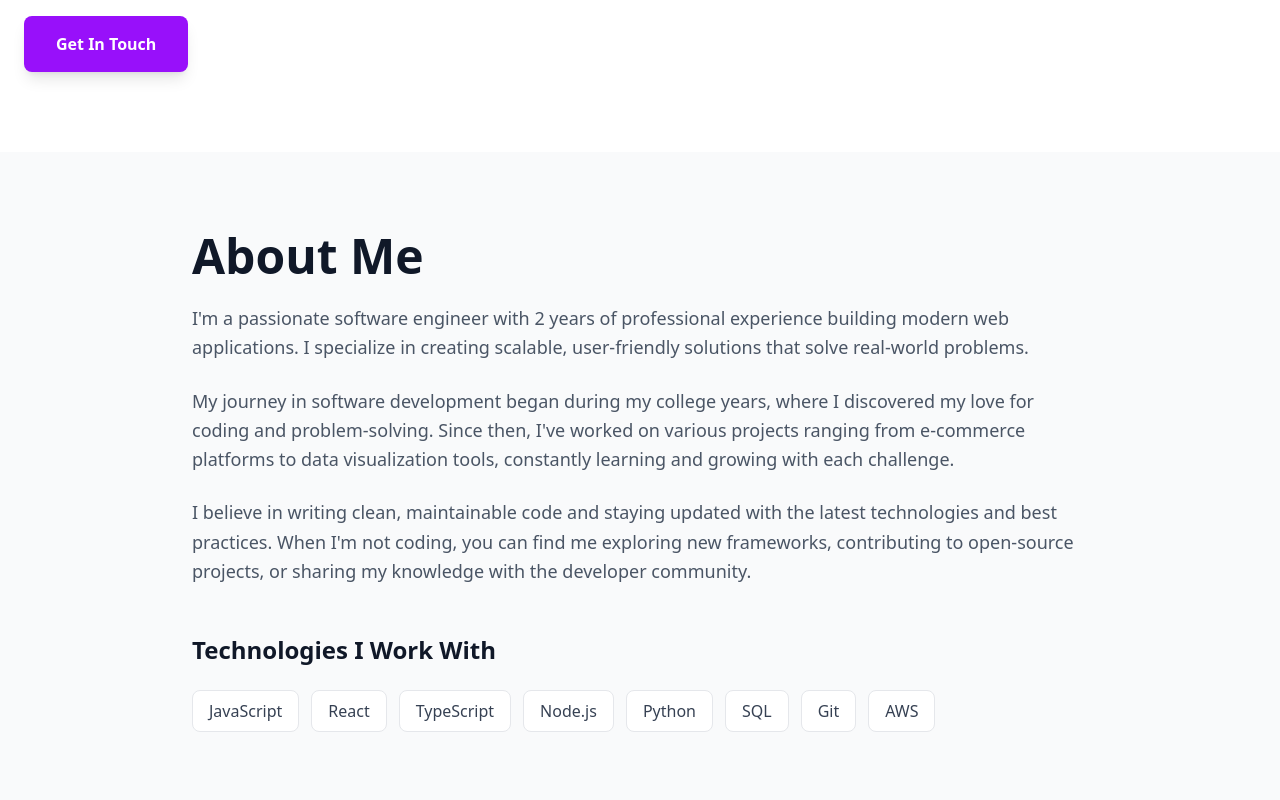
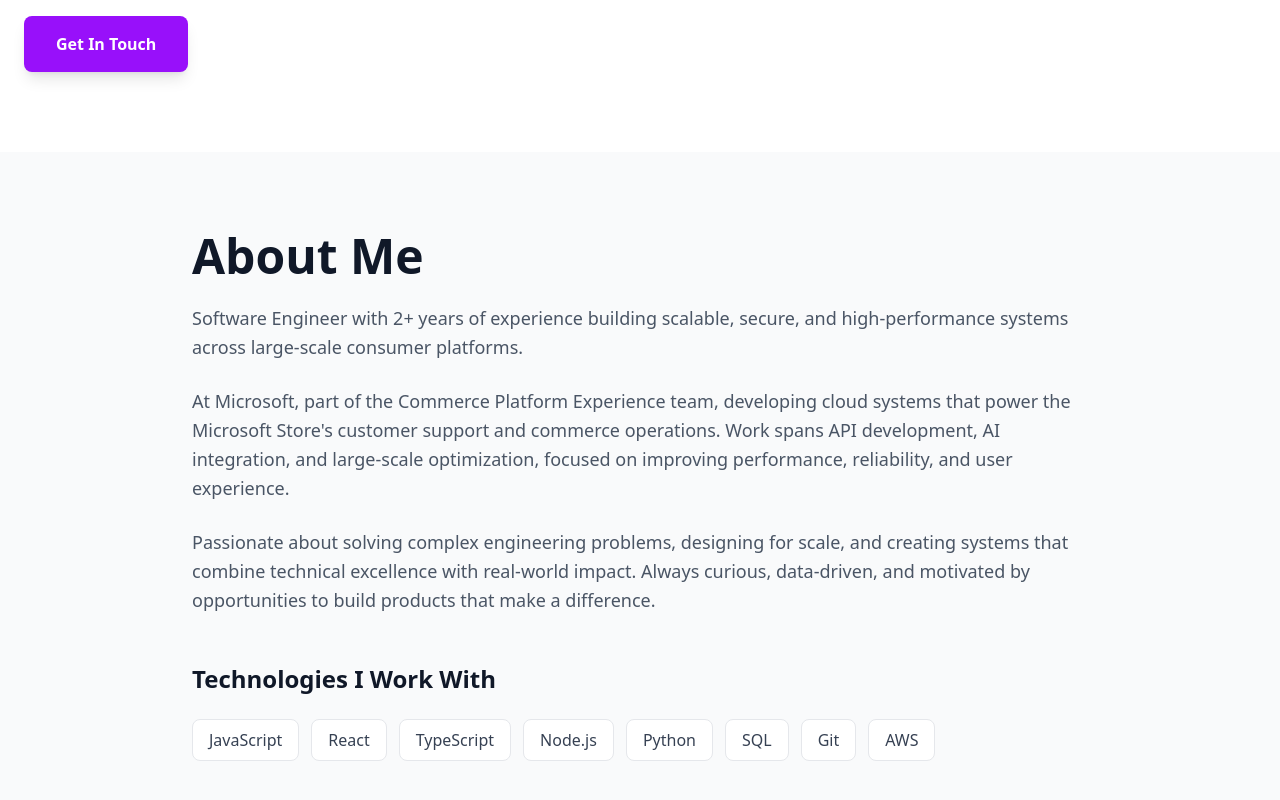
Before and after one commit to Aman-11381/portfolio-website, a React (Vite) app: page / in a window 1280 px wide. Shown: the part 506-1306 px from the top of the page. Built offline with nearby package versions, Linux system fonts and the light colour scheme.

Commit message:
Update Footer component with personal social links and revise AboutSection content for clarity and relevance

```diff
--- a/src/components/Footer.tsx
+++ b/src/components/Footer.tsx
@@ -13,7 +13,7 @@ function Footer() {
           {/* Right side - Social links */}
           <div className="flex items-center gap-6">
             <a
-              href="https://github.com/yourusername"
+              href="https://github.com/Aman-11381"
               target="_blank"
               rel="noopener noreferrer"
               className="flex items-center gap-2 text-white hover:text-purple-200 transition-colors font-medium"
@@ -35,7 +35,7 @@ function Footer() {
             </a>
 
             <a
-              href="https://linkedin.com/in/yourusername"
+              href="https://www.linkedin.com/in/aman11381/"
               target="_blank"
               rel="noopener noreferrer"
               className="flex items-center gap-2 text-white hover:text-purple-200 transition-colors font-medium"
--- a/src/sections/AboutSection.tsx
+++ b/src/sections/AboutSection.tsx
@@ -11,26 +11,24 @@ function AboutSection() {
           {/* Content */}
           <div className="space-y-6 text-gray-600 text-lg leading-relaxed">
             <p>
-              I'm a passionate software engineer with 2 years of professional
-              experience building modern web applications. I specialize in
-              creating scalable, user-friendly solutions that solve real-world
-              problems.
+              Software Engineer with 2+ years of experience building scalable,
+              secure, and high-performance systems across large-scale consumer
+              platforms.
             </p>
 
             <p>
-              My journey in software development began during my college years,
-              where I discovered my love for coding and problem-solving. Since
-              then, I've worked on various projects ranging from e-commerce
-              platforms to data visualization tools, constantly learning and
-              growing with each challenge.
+              At Microsoft, part of the Commerce Platform Experience team,
+              developing cloud systems that power the Microsoft Store's customer
+              support and commerce operations. Work spans API development, AI
+              integration, and large-scale optimization, focused on improving
+              performance, reliability, and user experience.
             </p>
 
             <p>
-              I believe in writing clean, maintainable code and staying updated
-              with the latest technologies and best practices. When I'm not
-              coding, you can find me exploring new frameworks, contributing to
-              open-source projects, or sharing my knowledge with the developer
-              community.
+              Passionate about solving complex engineering problems, designing
+              for scale, and creating systems that combine technical excellence
+              with real-world impact. Always curious, data-driven, and motivated
+              by opportunities to build products that make a difference.
             </p>
           </div>
 
```
